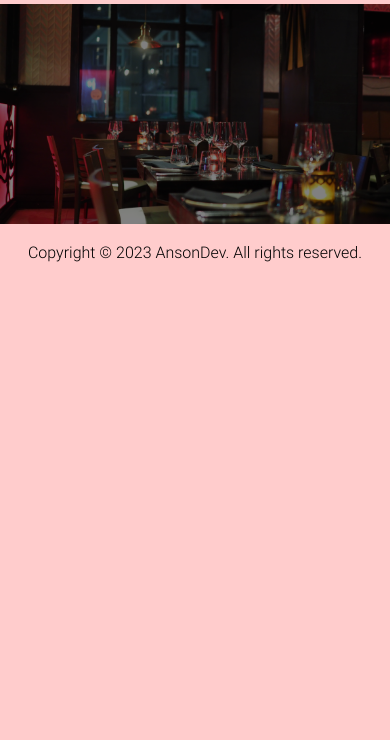
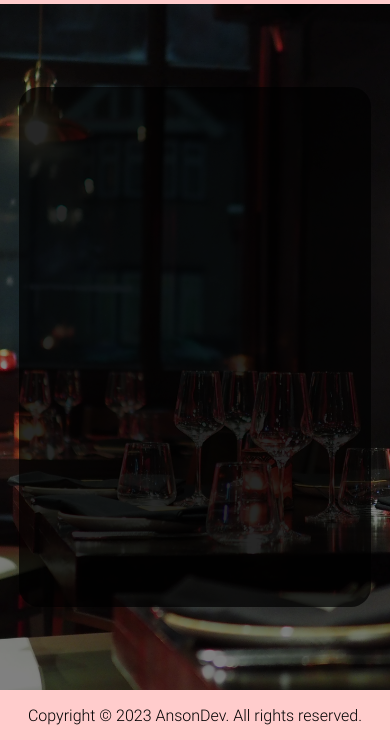
Before and after one commit to anson923/ResturantJS, a website built with webpack: page dist/index.html in a window 390 px wide. Shown: the part 104-844 px from the top of the page. Built offline with nearby package versions, Linux system fonts and the light colour scheme.

Commit message:
Added float container and adjusted responsive design

```diff
--- a/src/module/home.js
+++ b/src/module/home.js
@@ -11,6 +11,12 @@ function loadHome() {
 
   home.appendChild(homeImage);
   content.appendChild(home);
+
+
+
+  const floater = document.createElement('div');
+  floater.className = 'floater';
+  home.appendChild(floater);
 }
 
 export default loadHome;
--- a/src/styles/general.css
+++ b/src/styles/general.css
@@ -28,3 +28,9 @@ body{
   font-weight: normal;
   background-color: var(--header-color);
 }
+
+.content {
+  display: flex;
+  flex-direction: column;
+  height: 100vh;
+}
--- a/src/styles/home.css
+++ b/src/styles/home.css
@@ -1,6 +1,8 @@
 .home-container {
   overflow: hidden;
-  height: 1fr;
+  flex: 1;
+  position: relative;
+  min-height: 600px;
 }
 
 #HomeImage {
@@ -11,3 +13,20 @@
   object-fit: cover;
   object-position: center;
 }
+
+.floater {
+  position: absolute;
+  top: 50%;
+  left: 50%;
+  width: 80%;
+  height: 70%;
+  transform: translate(-50%,-50%);
+
+
+  background-color: rgba(0, 0, 0, 0.7);
+  border-radius: 20px;
+
+
+  padding: 20px;
+  z-index: 1;
+}
```
